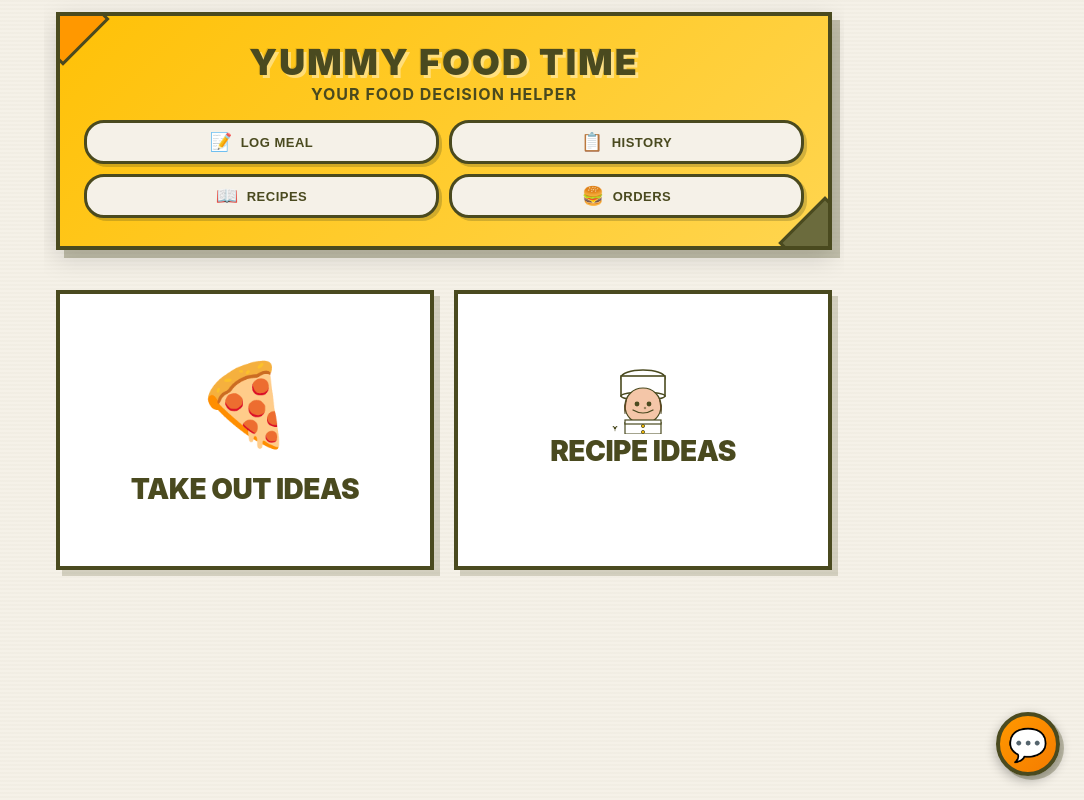
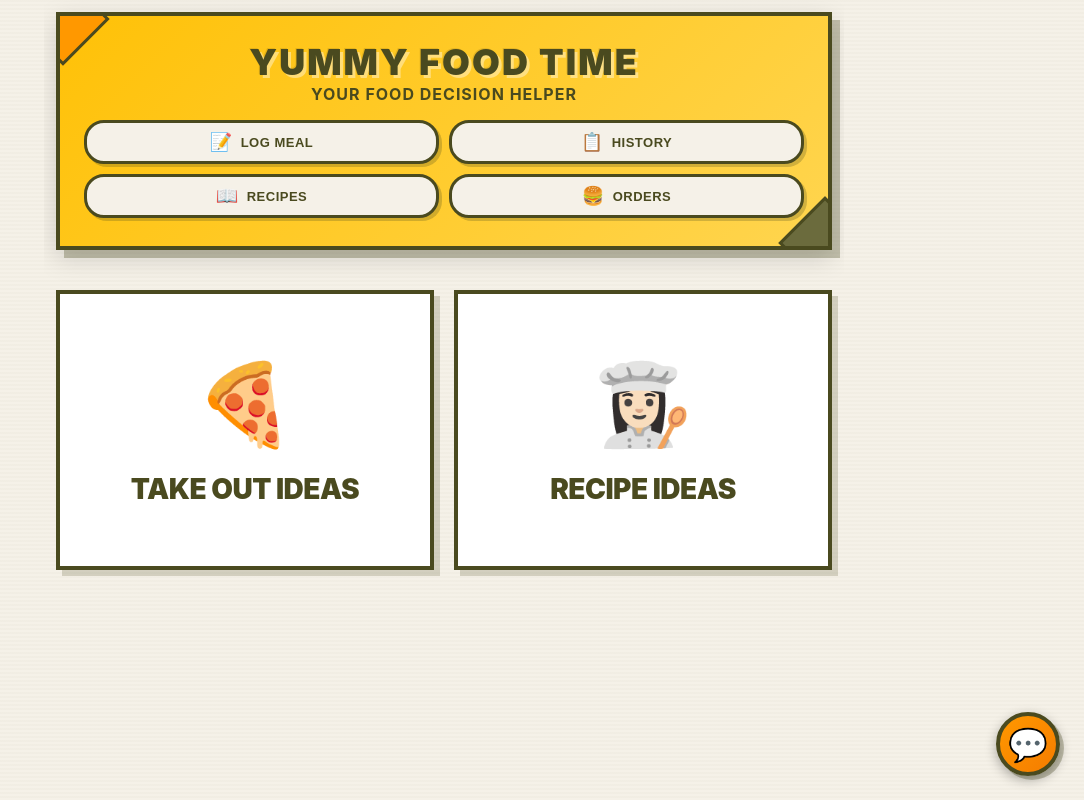
Before and after one commit to collinkriz/yummy-food-time-v2, a website: page public/index.html in a window 1280 px wide. Shown: the whole page, without its empty margins (196-1280 px from the left). Drawn offline with Linux system fonts and the light colour scheme.

Commit message:
Update index.html

```diff
--- a/public/index.html
+++ b/public/index.html
@@ -720,7 +720,7 @@
             cursor: pointer;
             box-shadow: 4px 4px 0 rgba(69, 90, 100, 0.3);
             text-transform: uppercase;
-            margin-bottom: 16px;
+            margin-bottom: 20px;
             display: inline-block;
             transition: all 0.2s cubic-bezier(0.4, 0, 0.2, 1);
             border-radius: 8px;
@@ -729,7 +729,7 @@
 
         @media (max-width: 768px) {
             .back-btn {
-                margin-bottom: 10px;
+                margin-bottom: 12px;
                 padding: 12px 24px;
                 font-size: 14px;
             }
@@ -1677,47 +1677,7 @@
                     <div class="choice-title">Take Out Ideas</div>
                 </div>
                 <div class="choice-card" onclick="selectChoice('cooking')">
-                    <div class="choice-icon" style="width: 80px; height: 80px; margin: 0 auto;">
-                        <svg xmlns="http://www.w3.org/2000/svg" viewBox="0 0 200 200" width="80" height="80">
-                          <!-- Chef Hat -->
-                          <ellipse cx="100" cy="60" rx="55" ry="20" fill="#FFFFFF" stroke="#4A4A1F" stroke-width="4"/>
-                          <rect x="45" y="55" width="110" height="50" fill="#FFFFFF" stroke="#4A4A1F" stroke-width="4"/>
-                          <ellipse cx="100" cy="105" rx="55" ry="10" fill="#FFFFFF" stroke="#4A4A1F" stroke-width="4"/>
-
-                          <!-- Face -->
-                          <circle cx="100" cy="130" r="45" fill="#F4C6A8" stroke="#4A4A1F" stroke-width="3"/>
-
-                          <!-- Brown Hair (sides) -->
-                          <path d="M 60 110 Q 50 130 55 150" fill="#6B4423" stroke="#4A4A1F" stroke-width="2"/>
-                          <path d="M 140 110 Q 150 130 145 150" fill="#6B4423" stroke="#4A4A1F" stroke-width="2"/>
-
-                          <!-- Eyes -->
-                          <circle cx="85" cy="125" r="6" fill="#4A4A1F"/>
-                          <circle cx="115" cy="125" r="6" fill="#4A4A1F"/>
-
-                          <!-- Happy smile -->
-                          <path d="M 75 140 Q 100 155 125 140" fill="none" stroke="#4A4A1F" stroke-width="3" stroke-linecap="round"/>
-
-                          <!-- Nose piercing -->
-                          <circle cx="105" cy="135" r="2" fill="none" stroke="#4A4A1F" stroke-width="1.5"/>
-
-                          <!-- Chef Coat -->
-                          <path d="M 55 170 L 55 200 L 145 200 L 145 170" fill="#FFFFFF" stroke="#4A4A1F" stroke-width="3"/>
-                          <rect x="55" y="165" width="90" height="10" fill="#FFFFFF" stroke="#4A4A1F" stroke-width="3"/>
-
-                          <!-- Buttons on chef coat -->
-                          <circle cx="100" cy="180" r="4" fill="#FFC107" stroke="#4A4A1F" stroke-width="2"/>
-                          <circle cx="100" cy="195" r="4" fill="#FFC107" stroke="#4A4A1F" stroke-width="2"/>
-
-                          <!-- Tattoo on arm (simplified floral) -->
-                          <g transform="translate(30, 185)">
-                            <circle cx="0" cy="0" r="3" fill="#4A4A1F"/>
-                            <circle cx="4" cy="-3" r="2" fill="#4A4A1F"/>
-                            <circle cx="-4" cy="-3" r="2" fill="#4A4A1F"/>
-                            <path d="M 0 0 L 0 8" stroke="#4A4A1F" stroke-width="1.5"/>
-                          </g>
-                        </svg>
-                    </div>
+                    <div class="choice-icon">👩🏻‍🍳</div>
                     <div class="choice-title">Recipe Ideas</div>
                 </div>
             </div>
```
